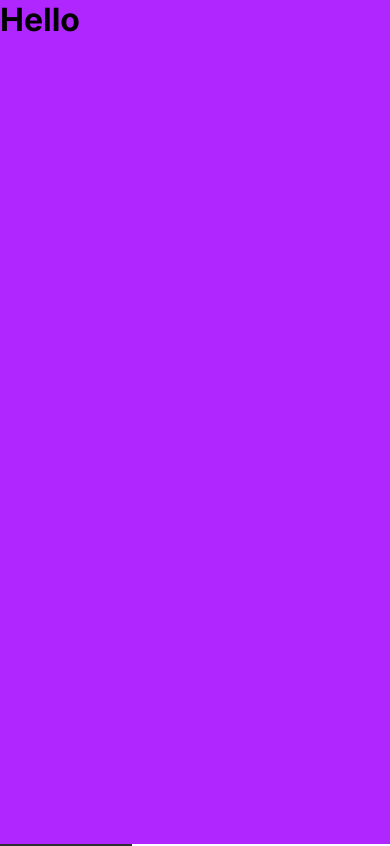
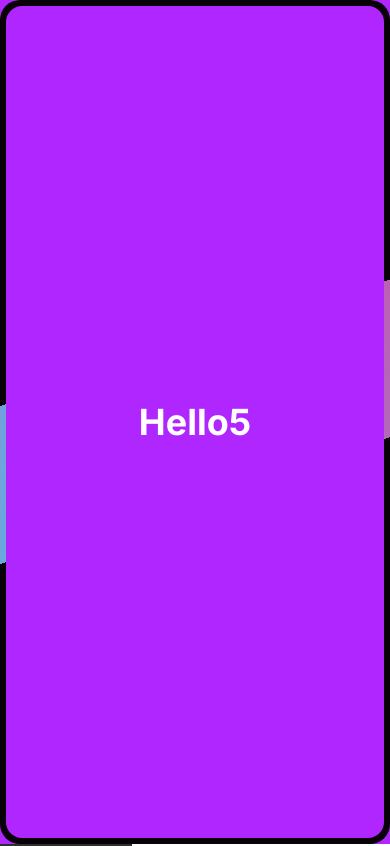
Before and after one commit to Cathy347Le/react-portfolio, a React (Create React App) app: page / in a window 390 px wide. Shown: the top 846 px of the page. Built offline with nearby package versions, Linux system fonts and the light colour scheme; grey boxes are pictures that could not be loaded.

Commit message:
work on hero section and responsiveness

```diff
--- a/src/Components/Hero.jsx
+++ b/src/Components/Hero.jsx
@@ -1,11 +1,26 @@
 import React, { Component } from "react";
 import "./Hero.scss";
+import Menu from "./Menu";
 
 class Hero extends Component {
   render() {
     return (
       <div className="hero-section">
-        <h1>Hello</h1>
+        <div className="hero-animation-container">
+          <div className="box box1"></div>
+          <div className="box box2"></div>
+          <div className="box box3"></div>
+          <div className="box box4"></div>
+          <div className="box box5 main-box">
+            <h1>Hello5</h1>
+          </div>
+          <div className="box box6"></div>
+          <div className="box box7 hidden-box"></div>
+          <div className="box box8 hidden-box">
+            <Menu />
+          </div>
+          <div className="box box9 hidden-box"></div>
+        </div>
       </div>
     );
   }
--- a/src/Components/Hero.scss
+++ b/src/Components/Hero.scss
@@ -4,3 +4,124 @@
   background-color: $purple;
   height: 100vh;
 }
+
+// .hero-animation-container {
+//   display: flex;
+//   justify-content: center;
+//   align-items: center;
+//   min-height: 100vh;
+// }
+
+.hero-animation-container {
+  display: grid;
+  grid-template-columns: 1fr 2fr 1fr;
+  grid-template-rows: 1fr 2fr 1fr;
+  grid-column-gap: 16px;
+  grid-row-gap: 16px;
+  height: 100vh;
+  overflow: hidden;
+}
+
+@media (max-width: 767px) {
+  .hero-animation-container {
+    display: flex;
+    align-items: center;
+    justify-content: center;
+    .box:not(.main-box) {
+      display: none;
+    }
+    .main-box {
+      height: 100vh;
+      width: 100%;
+    }
+  }
+}
+
+.hero-animation-container {
+  .box1 {
+    right: 1em;
+    bottom: 4em;
+    width: calc(100% + 10rem);
+  }
+  .box2 {
+    bottom: 7em;
+    width: 50%;
+    left: 45%;
+  }
+  .box3 {
+    left: 5em;
+    bottom: 1em;
+  }
+  .box4 {
+    top: 7em;
+    right: 7em;
+  }
+  .box6 {
+    top: 3em;
+    left: 10em;
+  }
+  // .box8 {
+  //   top: 3rem;
+  //   right: 10rem;
+  // }
+  // .box9 {
+  //   top: 6rem;
+  //   left: 1rem;
+  // }
+}
+
+.box:not(.hidden-box) {
+  position: relative;
+  display: flex;
+  justify-content: center;
+  align-items: center;
+  background: $black;
+  overflow: hidden;
+  border-radius: 20px;
+  h1 {
+    position: relative;
+    color: white;
+    z-index: 10;
+  }
+  &:after {
+    content: "";
+    position: absolute;
+    inset: 6px;
+    background-color: $purple;
+    border-radius: 16px;
+  }
+  &:before {
+    content: "";
+    position: absolute;
+    width: 150px;
+    height: 140%;
+    background: linear-gradient(#26e2ff, #ff2695);
+    animation: animate 4s linear infinite;
+  }
+}
+
+// .box::after {
+//   content: "";
+//   position: absolute;
+//   inset: 6px;
+//   background-color: $purple;
+//   border-radius: 16px;
+// }
+
+// .box::before {
+//   content: "";
+//   position: absolute;
+//   width: 150px;
+//   height: 140%;
+//   background: linear-gradient(#26e2ff, #ff2695);
+//   animation: animate 4s linear infinite;
+// }
+
+@keyframes animate {
+  0% {
+    transform: rotate(0deg);
+  }
+  100% {
+    transform: rotate(360deg);
+  }
+}
--- a/src/Components/variables-mixins.scss
+++ b/src/Components/variables-mixins.scss
@@ -4,6 +4,10 @@ $electric-purple: #8703f4;
 $purple: #b026ff;
 $black: #090108;
 $white: #ffffff;
+
+h1 {
+  font-size: clamp(36px, 5vw, 80px);
+}
 
 h2 {
   font-size: 36px;
```
